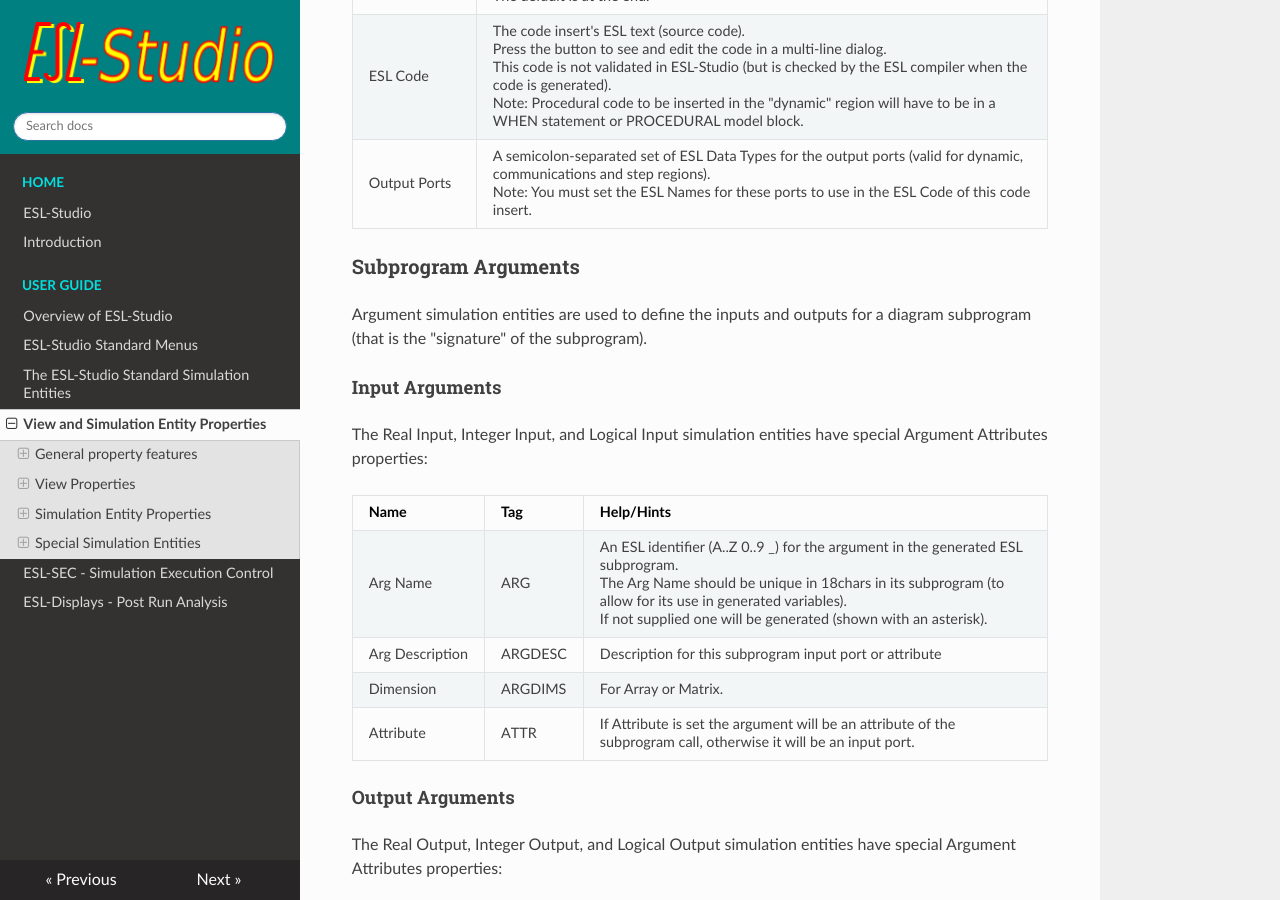
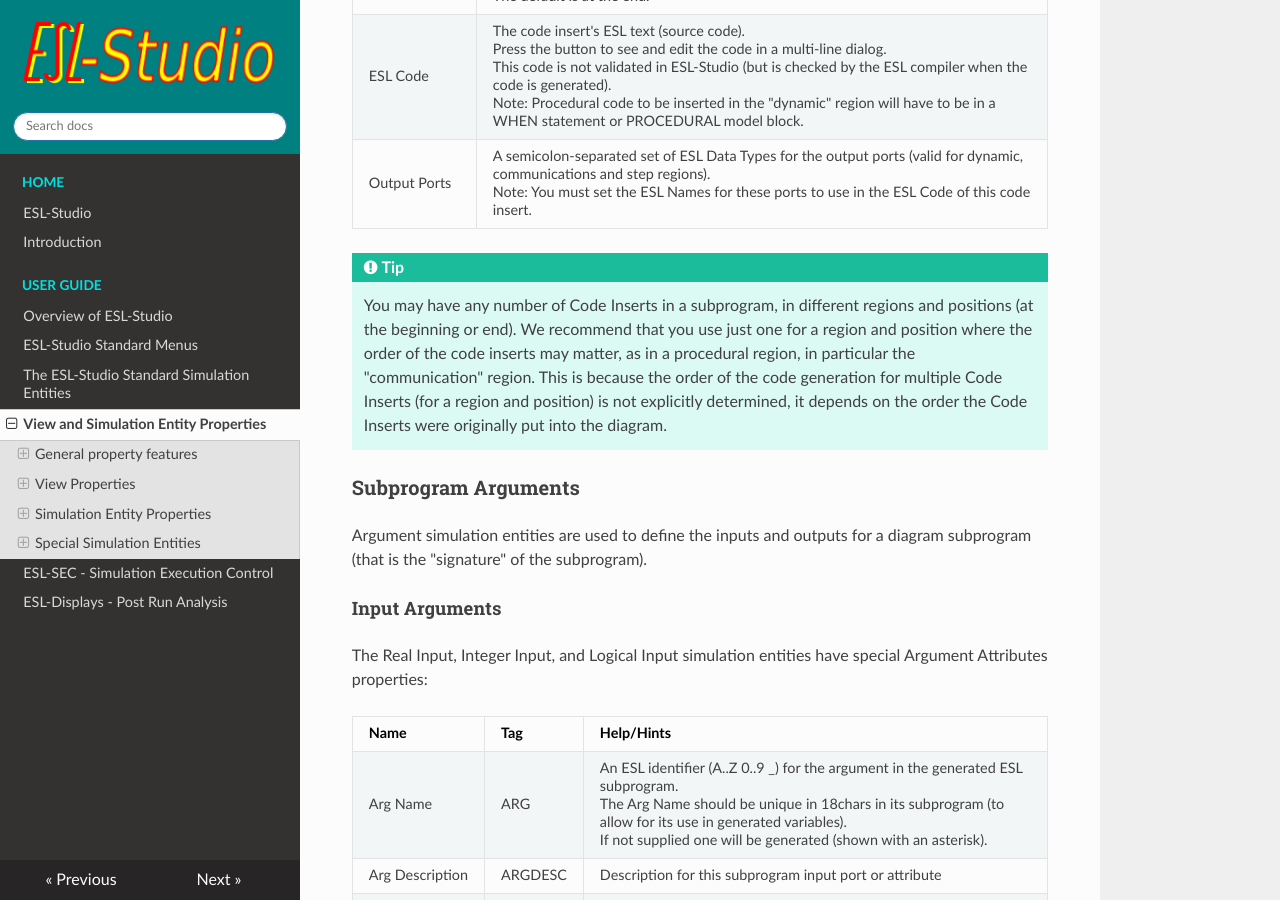
Before and after one commit to ryllank/esl-studio, an MkDocs documentation site: the page built from docs/webpages/guides/properties.md, in a window 1280 px wide and 900 px high, scrolled down 16254 px. Built offline with MkDocs 1.6.1, drawn with Linux system fonts in a browser that asks for light colours.

Commit message:
Add tip/recommendation for multiple Code Inserts in the docs webpages (properties) for one Code Insert per region (beginning or end) as the order of generation of Code Inserts is not explicitly determined.

```diff
--- a/docs/webpages/guides/properties.md
+++ b/docs/webpages/guides/properties.md
@@ -609,6 +609,15 @@
 | ESL Code			| The code insert's ESL text (source code).<br>Press the button to see and edit the code in a multi-line dialog.<br>This code is not validated in ESL-Studio (but is checked by the ESL compiler when the code is generated).<br>Note: Procedural code to be inserted in the "dynamic" region will have to be in a WHEN statement or PROCEDURAL model block. |
 | Output Ports		| A semicolon-separated set of ESL Data Types for the output ports (valid for dynamic, communications and step regions).<br>Note: You must set the ESL Names for these ports to use in the ESL Code of this code insert. |
 
+!!! tip
+	You may have any number of Code Inserts in a subprogram, in
+	different regions and positions (at the beginning or end). We
+	recommend that you use just one for a region and position where the
+	order of the code inserts may matter, as in a procedural region, in
+	particular the "communication" region. This is because the order of
+	the code generation for multiple Code Inserts (for a region and
+	position) is not explicitly determined, it depends on the order the
+	Code Inserts were originally put into the diagram.
 
 ### Subprogram Arguments
 
```
